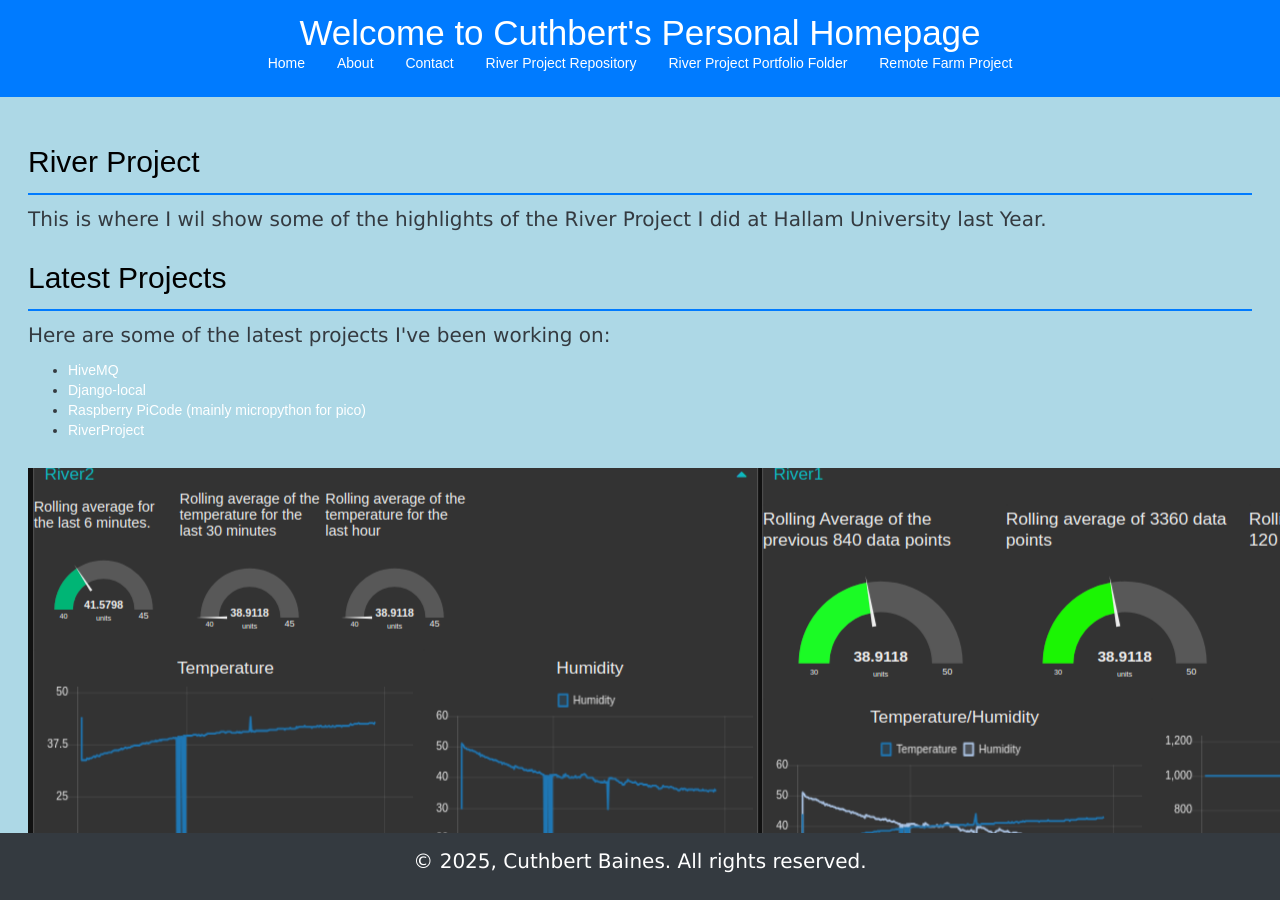
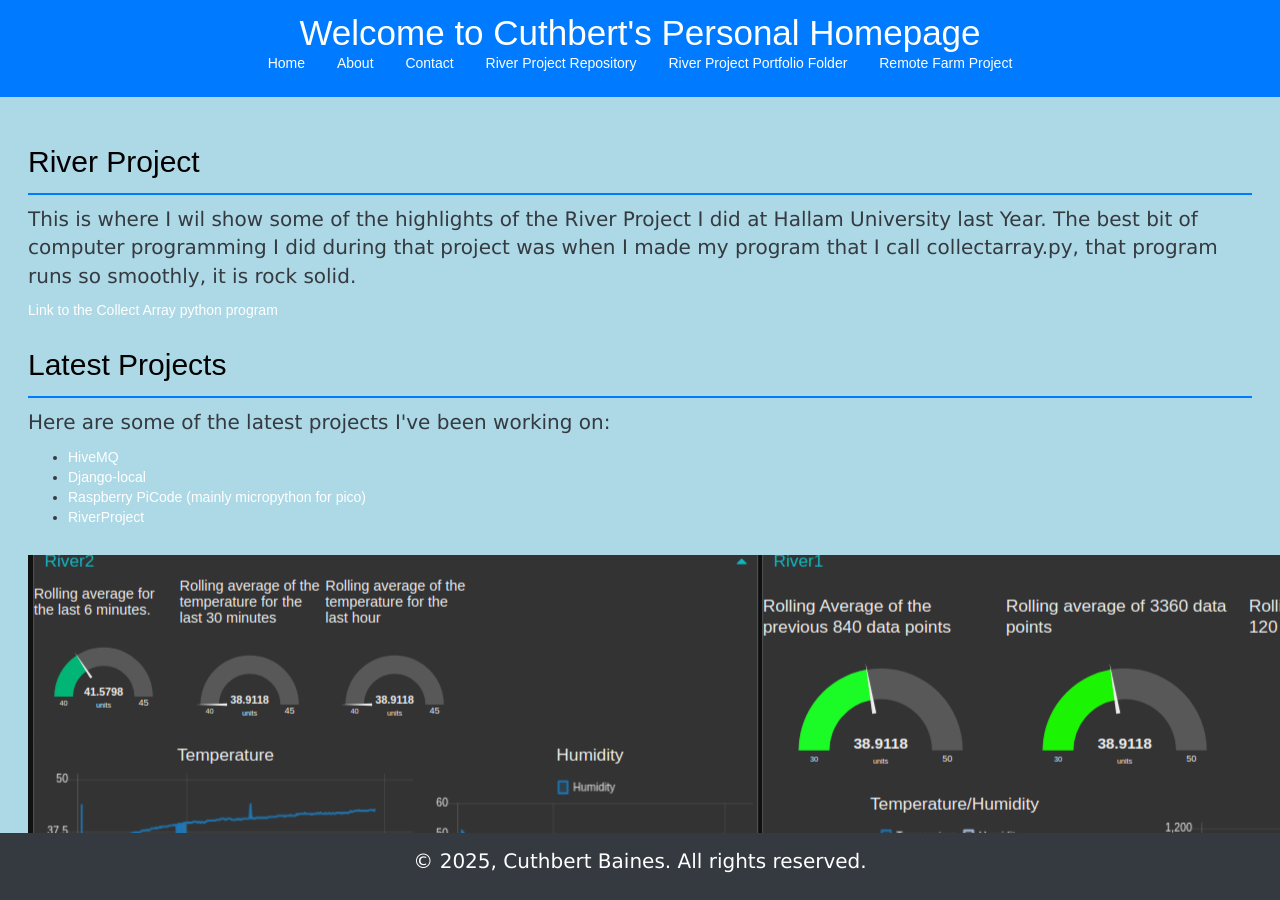
Before and after one commit to cuthbert86/cuthbert86.github.io, a Jekyll site: the page River_Project.html, which Jekyll copies as it is, in a window 1280 px wide and 900 px high. Built offline with Jekyll 4.4.1, drawn with Linux system fonts in a browser that asks for light colours.

Commit message:
Update River_Project.html
Added a link to collect array.

Signed-off-by: Cuthbert Baines <149163506+cuthbert86@users.noreply.github.com>

```diff
--- a/River_Project.html
+++ b/River_Project.html
@@ -64,8 +64,10 @@ a:active {
     <main>
         <section>
             <h2>River Project</h2>
-            <p>This is where I wil show some of the highlights of the River Project I did at Hallam University last Year.
+            <p>This is where I wil show some of the highlights of the River Project I did at Hallam University last Year.  The best bit of computer programming I did during that project was when I made
+                my program that I call collectarray.py, that program runs so smoothly, it is rock solid.
             </p>
+            <a href="versionmay17.py">Link to the Collect Array python program</a>
         </section>
         <section>
             <h2>Latest Projects</h2>
```
